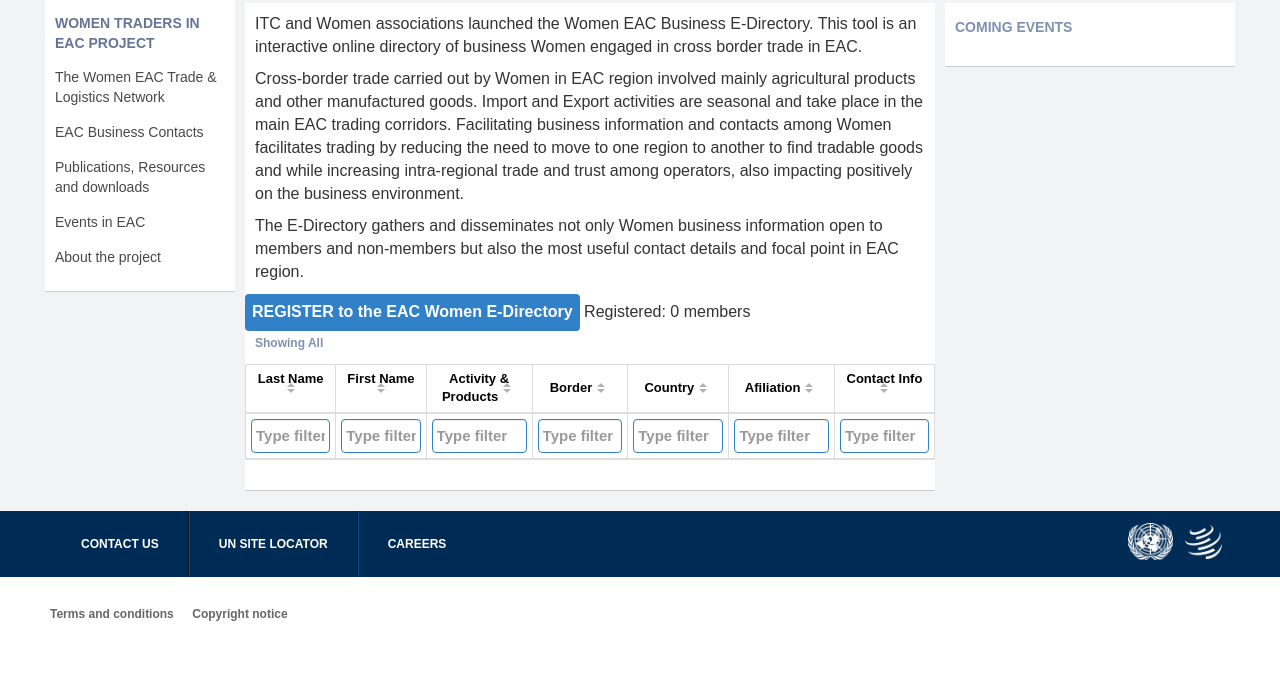
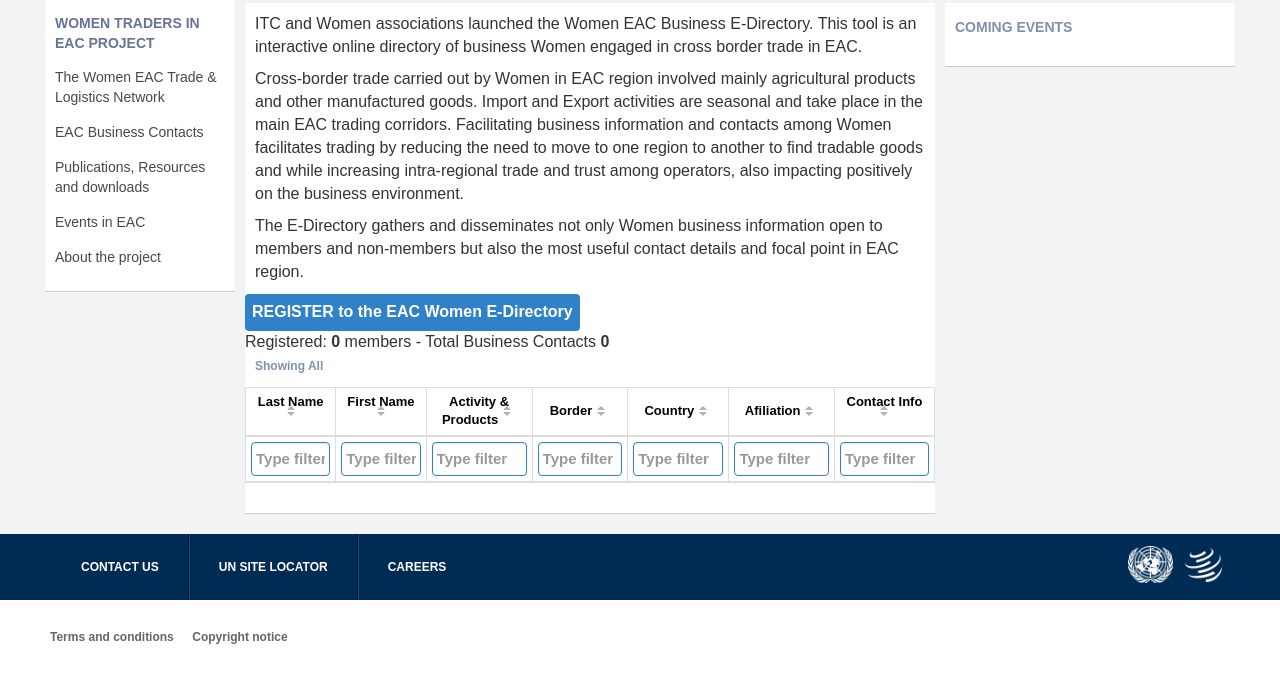
Before and after one commit to rclebsch/itc_005, a Django app: template app/templates/app/main.html in a window 1280 px wide. Shown: the part 242-915 px from the top of the page. Before the commit the page ends 863 px from the top, so only its background shows below. Run offline with Django 3.2, Linux system fonts and the light colour scheme; the template is opened without the code that fills it: most values are stand-ins (such as "Sample title", 1, 10 or a date in 2020); lists and menus that the app fills with data are empty; some libraries are stand-ins or nearby versions.

Commit message:
Merged counters

```diff
--- a/app/static/app/js/eac.js
+++ b/app/static/app/js/eac.js
@@ -218,6 +218,7 @@ function eDirectoryContentCtrl ($scope, $http, $filter, NgTableParams, ngDialog)
     $scope.activities = [];
     $scope.categories = [];
     $scope.members = 0;
+    $scope.businessContactsTotal = 0;
     $scope.currentFilter = 'All';
     $scope.directoryTable = new NgTableParams({
                 page: 1,
@@ -245,6 +246,10 @@ function eDirectoryContentCtrl ($scope, $http, $filter, NgTableParams, ngDialog)
             angular.extend($scope.directoryTable.filter(), {contactCategory:data.filter});
             $scope.currentFilter = (data.filter == '') ? 'All': data.filter;
         }
+    });
+
+    $scope.$on('incBusinessContacts', function(event, data) {
+        $scope.businessContactsTotal += data;
     });
 
     $scope.buildFilters = function(result) {
@@ -309,6 +314,7 @@ function eDirectoryContentCtrl ($scope, $http, $filter, NgTableParams, ngDialog)
             $scope.directoryTable.reload();
 			$scope.initialized = true;
             $scope.members = result.length;
+            $scope.businessContactsTotal += $scope.members;
             $scope.buildFilters(result);
             $scope.buildSubMenus();
             $scope.$emit('controllerReady', $scope.menuStructure);
@@ -420,6 +426,7 @@ function contactsContentCtrl ($scope, $http, $filter, NgTableParams) {
             $scope.buildFilters(result);
 			$scope.buildSubMenus();
             $scope.$emit('controllerReady', $scope.menuStructure);
+            $scope.$parent.$broadcast('incBusinessContacts', $scope.members);
 	    }).
 	    error(function(data, status, headers, config){
 	    	console.log(data, status, headers, config);
@@ -696,17 +703,19 @@ function registerCtrl ($scope, $http) {
 
 eacApp.controller('titleCtrl', function ($scope, $location, $anchorScroll, $rootScope, ngDialog) {
     $scope.title = 'THE PROJECT';
-    $scope.initialSection = null;
+    $scope.initialSections = [];
     $scope.currentSection = null;
 	$scope.sections = {};
 
-	$scope.changeContent = function(id) {
-		console.log('changeContent: ' + id);
-		$scope.currentSection = id;
-		$scope.title = $scope.sections[id].extendedTitle;
+	$scope.changeContent = function(id, visible) {
+		console.log('changeContent: ' + id, visible);
+        if (visible) {
+            $scope.currentSection = id;
+            $scope.title = $scope.sections[id].extendedTitle;
+            ga('send', 'event', id);
+            $(window).scrollTop(0);
+        }
         $rootScope.$broadcast('changeContent', id);
-        $(window).scrollTop(0);
-        ga('send', 'event', id);
 	};
 
 	$scope.isVisible = function(id) {
@@ -714,9 +723,12 @@ eacApp.controller('titleCtrl', function ($scope, $location, $anchorScroll, $root
 	};
 
 	$scope.routeUrl = function(section) {
-        console.log('routeUrl', $scope.initialSection, section);
-        if ($scope.initialSection == section) {
-            $scope.changeContent(section);
+        console.log('routeUrl', $scope.initialSections, section);
+        if ($scope.initialSections[0] == section) {
+            $scope.changeContent(section, true);
+            if($scope.initialSections.length > 1) {
+                $scope.changeContent($scope.initialSections[1], false);
+            }
         }
 	};
 
@@ -733,9 +745,14 @@ eacApp.controller('titleCtrl', function ($scope, $location, $anchorScroll, $root
 			event.stopPropagation();
 			return false;
 		});
-        $scope.initialSection = $location.search()['s'];
-        if ($scope.initialSection == null) {
-            $scope.initialSection = 'section-edirectory';
+        var s = $location.search()['s'];
+        if (s != null) {
+            $scope.initialSections.push(s);
+        }
+
+        if ($scope.initialSections.length == 0) {
+            $scope.initialSections.push('section-edirectory');
+            $scope.initialSections.push('section-contacts');
         }
 	};
 
--- a/app/templates/app/content-edirectory.html
+++ b/app/templates/app/content-edirectory.html
@@ -12,7 +12,8 @@
     <p>The E-Directory gathers and disseminates not only Women business information open to members and non-members but
         also the most useful contact details and focal point in EAC region.</p>
 
-    <input type="button" value="REGISTER to the EAC Women E-Directory" class="register" ng-click="openRegister()"/> Registered: {[{members}]} members<br/>
+    <input type="button" value="REGISTER to the EAC Women E-Directory" class="register" ng-click="openRegister()"/><br/>
+    <span>Registered: <b>{[{members}]}</b> members - Total Business Contacts <b>{[{businessContactsTotal}]}</b><span><br/>
     <span class="table-filter">Showing {[{currentFilter}]}</span>
     <table ng-table="directoryTable" show-filter="true" class="table table-condensed table-bordered table-striped">
         <tr ng-repeat="contact in data">
--- a/app/templates/app/left-menu.html
+++ b/app/templates/app/left-menu.html
@@ -12,7 +12,7 @@
                                     <div class="sortHld toggleSection2 left-hld-menu2">
                                         <ul class="menu-left" ng-repeat="(id, section) in sections">
                                             <li>
-                                                <a href="#" ng-click="changeContent(id)">{[{section.title}]}</a>
+                                                <a href="#" ng-click="changeContent(id, true)">{[{section.title}]}</a>
                                                 <ul ng-repeat="subItem in section.subItems"  ng-show="id == currentSection">
                                                     <li><a href="" ng-click="subMenuAction({bookmark:subItem.bookmark, filter:subItem.filter})">{[{subItem.title}]}</a></li>
                                                  </ul>
```
